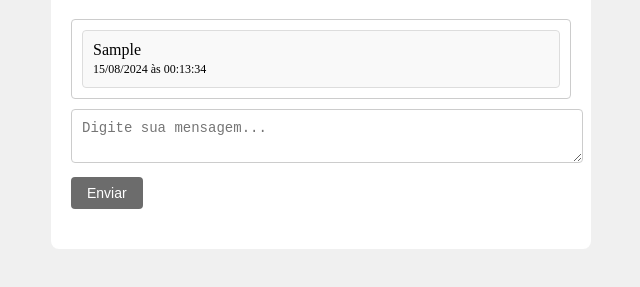
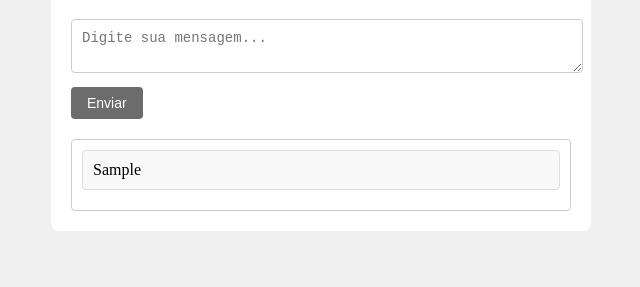
Before and after one commit to PabloSaldanhadaLuz/Mensagem-forum, a plain HTML site: page index.html in a window 1280 px wide. Both pictures are taken after typing "Sample" into the empty fields and a click on the input "Enviar". Shown: the part 101-388 px from the top of the page, without its empty margins (319-959 px from the left). Drawn offline with Linux system fonts and the light colour scheme.

Commit message:
Add files via upload

```diff
--- a/index.html
+++ b/index.html
@@ -11,18 +11,16 @@
 
         <h1>Mensagem</h1>
 
-        <!-- Área para exibir mensagens -->
-        <div id="messageBoard">
-            <!-- As mensagens serão adicionadas dinamicamente aqui -->
-        </div>
-
         <!-- Formulário para enviar mensagens -->
         <form id="messageForm">
             <textarea id="messageInput" class="caixa-texto" placeholder="Digite sua mensagem..." required></textarea>
             <input type="submit" value="Enviar">
         </form>
 
-
+        <!-- Área para exibir mensagens -->
+        <div id="messageBoard">
+            <!-- As mensagens serão adicionadas dinamicamente aqui -->
+        </div>
     </div>
 
     <!-- Script para manipulação das mensagens -->
--- a/script.js
+++ b/script.js
@@ -22,19 +22,9 @@ document.addEventListener('DOMContentLoaded', function() {
         const messageContent = document.createElement('p');
         messageContent.textContent = messageText;
 
-        const messageFooter = document.createElement('small');
-        messageFooter.textContent = '' + getCurrentDateTime();
-
         message.appendChild(messageContent);
-        message.appendChild(messageFooter);
 
         return message;
     }
 
-    function getCurrentDateTime() {
-        const now = new Date();
-        const date = now.toLocaleDateString('pt-BR');
-        const time = now.toLocaleTimeString('pt-BR');
-        return `${date} às ${time}`;
-    }
 });
--- a/style.css
+++ b/style.css
@@ -49,10 +49,9 @@ h1 {
     padding: 10px;
     max-height: 400px;
     overflow-y: auto;
-    margin-bottom: 10px;
-
 }
 .message {
+    margin-bottom: 10px;
     padding: 10px;
     background-color: #f9f9f9;
     border: 1px solid #ddd;
```
